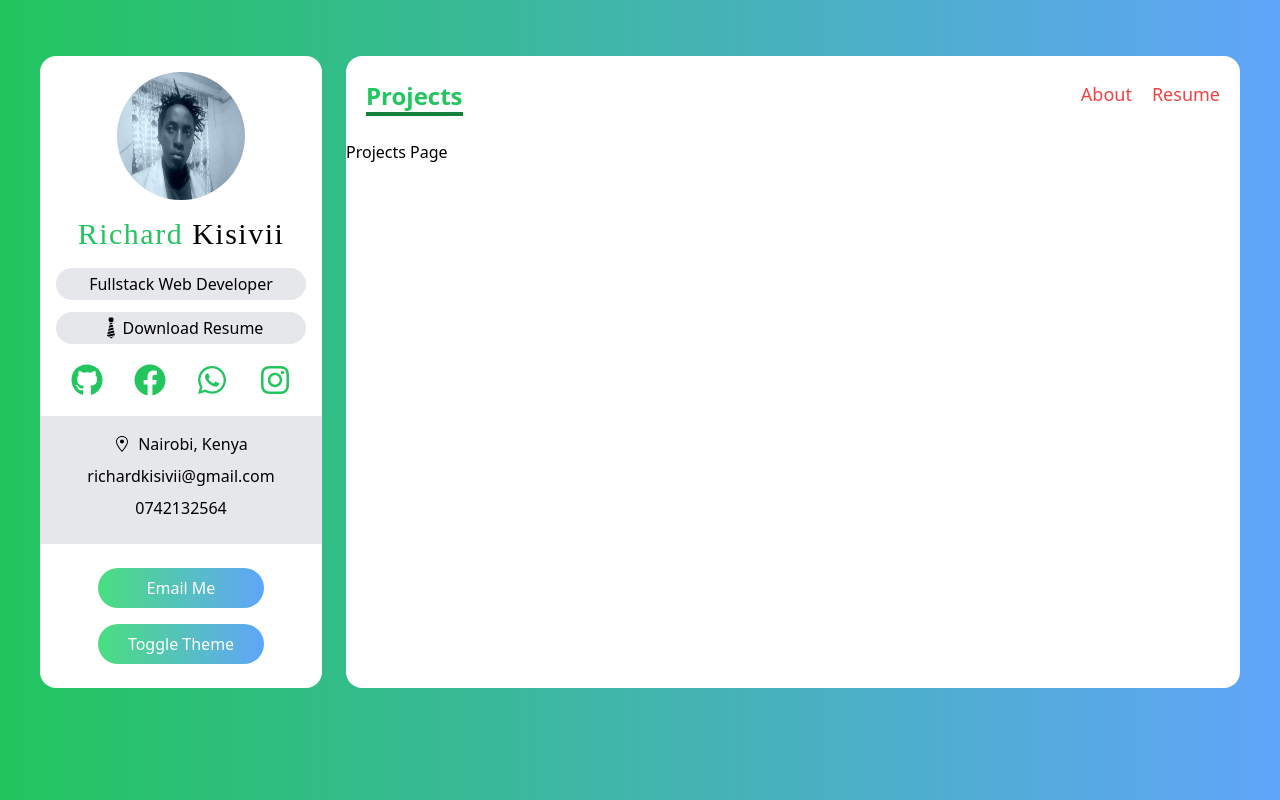
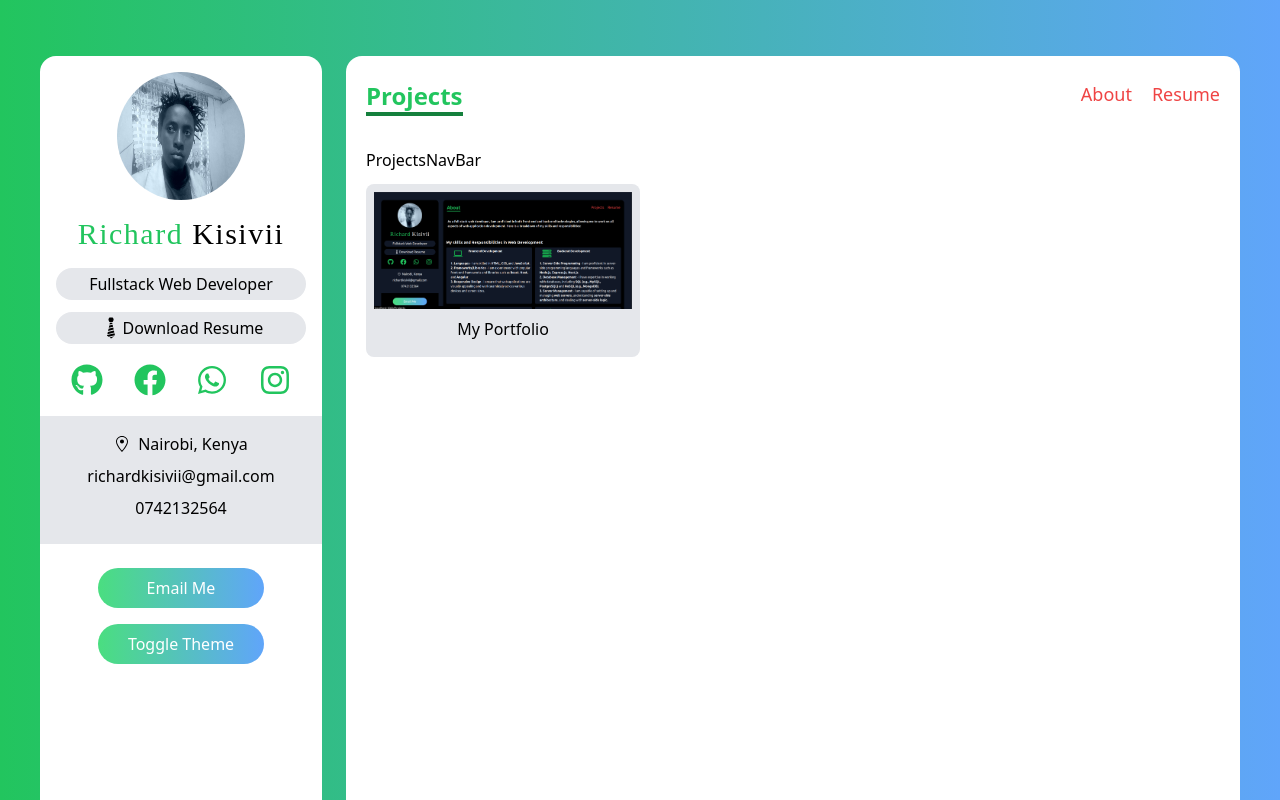
Before and after one commit to Curslo/my-site, a Next.js app: page /Projects in a window 1280 px wide. Shown: the top 800 px of the page. Built offline with nearby package versions, Linux system fonts and the light colour scheme.

Commit message:
Projects page

```diff
--- /dev/null
+++ b/data/Projects.ts
@@ -0,0 +1,14 @@
+import { IProjects } from "../types/page";
+
+export const projects:IProjects[] = [
+    {
+        id: 1,
+        name: 'My Portfolio',
+        category: ["Next.js"],
+        imagePath: '/portfolio.png',
+        technology: ["Next.js", "Node.js", "Typescript", "Tailwind CSS"],
+        description: 'This is my Personal Porfolio website that showcases all of my projects and qualifications.',
+        deployedUrl: ' My Portfolio url',
+        githubUrl: 'Github Url'
+    }
+]
--- a/src/app/Projects/page.tsx
+++ b/src/app/Projects/page.tsx
@@ -1,8 +1,20 @@
 import React from 'react'
-
+import ProjectsNavBar from '@/components/ProjectsNavBar'
+import ProjectsCard from '@/components/ProjectsCard'
+import { projects } from '../../../data/Projects'
 const Projects = () => {
   return (
-    <div>Projects Page</div>
+    <div className='px-5 py-2 overflow-y-scroll' style={{height:'65vw'}}>
+      <ProjectsNavBar/>
+      <div className='grid grid-cols-12 gap-4 my-3 relative'>
+        {/* List of Projects done */}
+        {projects.map((project) => (
+          <div className='col-span-12 bg-gray-200 dark:bg-gray-900 rounded-lg sm:col-span-6 lg:col-span-4 p-2' key={project.id}>
+            <ProjectsCard project = {project}/>
+          </div>
+        ))}
+      </div>
+    </div>
   )
 }
 
--- /dev/null
+++ b/src/components/ProjectsCard.tsx
@@ -0,0 +1,73 @@
+"use client";
+
+import React, { FunctionComponent, useState } from "react";
+import { IProjects } from "../../types/page";
+import { AiFillGithub, AiFillProject } from "react-icons/ai";
+import { MdClose } from "react-icons/md";
+
+const ProjectsCard: FunctionComponent<{ project: IProjects }> = ({
+  project: {
+    category,
+    deployedUrl,
+    description,
+    githubUrl,
+    imagePath,
+    name,
+    technology,
+  },
+}) => {
+  const [showDetails, setShowDetails] = useState(false);
+
+  return (
+    <div>
+      <img
+        src={imagePath}
+        alt={name}
+        className="cursor-pointer"
+        onClick={() => setShowDetails(true)}
+      />
+      <p className="my-2 text-center">{name}</p>
+      {showDetails && (
+        <div className="p-2 grid md:grid-cols-2 absolute top-0 left-0 z-10 h-auto w-full gap-x-12 bg-gray-200 text-black dark:bg-gray-900 dark:text-white">
+          <img src={imagePath} alt={name} />
+          <div className="flex justify-center my-4 space-x-3">
+            <a
+              href={githubUrl}
+              className="flex items-center px-4 py-2 space-x-3 text-lg bg-gray-200 dark:bg-gray-900"
+            >
+              <AiFillGithub /> <span>Github</span>
+            </a>
+            <a
+              href={deployedUrl}
+              className="flex items-center px-4 py-2 space-x-3 text-lg bg-gray-200 dark:bg-gray-900"
+            >
+              <AiFillProject /> <span>Project</span>
+            </a>
+          </div>
+          <div>
+            <h2 className="mb-3 text-xl font-medium md:text-2xl">{name}</h2>
+            <h3 className="mb-3 font-medium">{description}</h3>
+            <div className="flex flex-wrap mt-5 space-x-2 text-sm tracking-wider">
+              {technology.map((tech) => (
+                <span
+                  className="px-2 py-1 my-1 bg-gray-400 dark:bg-black rounded-md"
+                  key={tech}
+                >
+                  {tech}
+                </span>
+              ))}
+            </div>
+            <button
+              onClick={() => setShowDetails(false)}
+              className="absolute p-1 bg-gray-400 rounded-full top-3 right-3 focus:outline-none dark:bg-black"
+            >
+              <MdClose size={30} />
+            </button>
+          </div>
+        </div>
+      )}
+    </div>
+  );
+};
+
+export default ProjectsCard;
--- /dev/null
+++ b/src/components/ProjectsNavBar.tsx
@@ -0,0 +1,9 @@
+import React from 'react'
+
+const ProjectsNavBar = () => {
+  return (
+    <div>ProjectsNavBar</div>
+  )
+}
+
+export default ProjectsNavBar
```
Also changed, not shown: types/page.ts (+27 -1 lines), public/portfolio.png (added).
